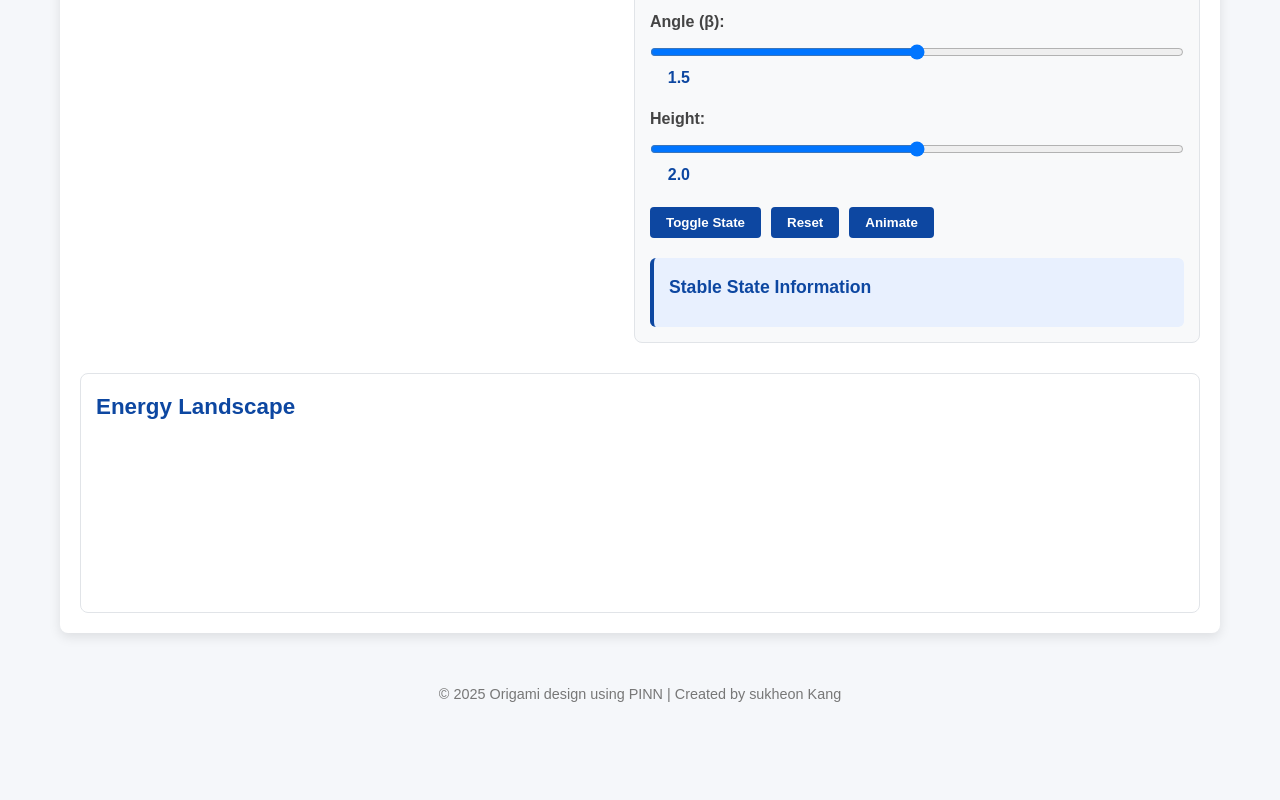
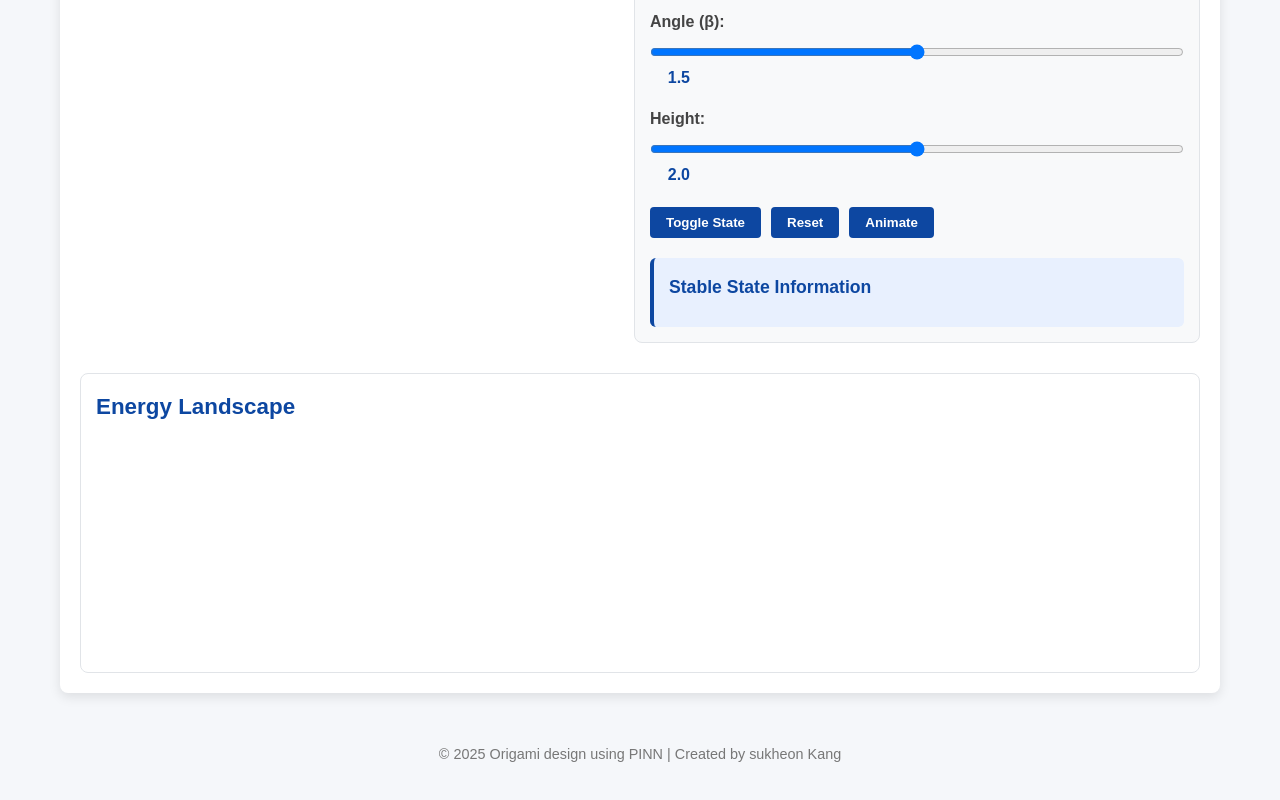
Before and after one commit to SukHeonKang/Origami, a plain HTML site: page index.html in a window 1280 px wide. Shown: the part 694-1494 px from the top of the page. Before the commit the page ends 1440 px from the top, so only its background shows below. Drawn offline with nearby package versions, Linux system fonts and the light colour scheme; a script that the page names is missing.

Commit message:
Update styles.css

```diff
--- a/styles.css
+++ b/styles.css
@@ -180,6 +180,9 @@ header p {
     background-color: #fff;
     border-radius: 8px;
     border: 1px solid #e1e4e8;
+    height: 300px;
+    max-height: 300px;
+    overflow: hidden;
 }
 
 .energy-landscape h2 {
@@ -297,6 +300,8 @@ header p {
     border-radius: 8px;
     border: 1px solid #e1e4e8;
     height: 300px;
+    max-height: 300px;
+    overflow: hidden;
 }
 
 /* About page styles */
```
